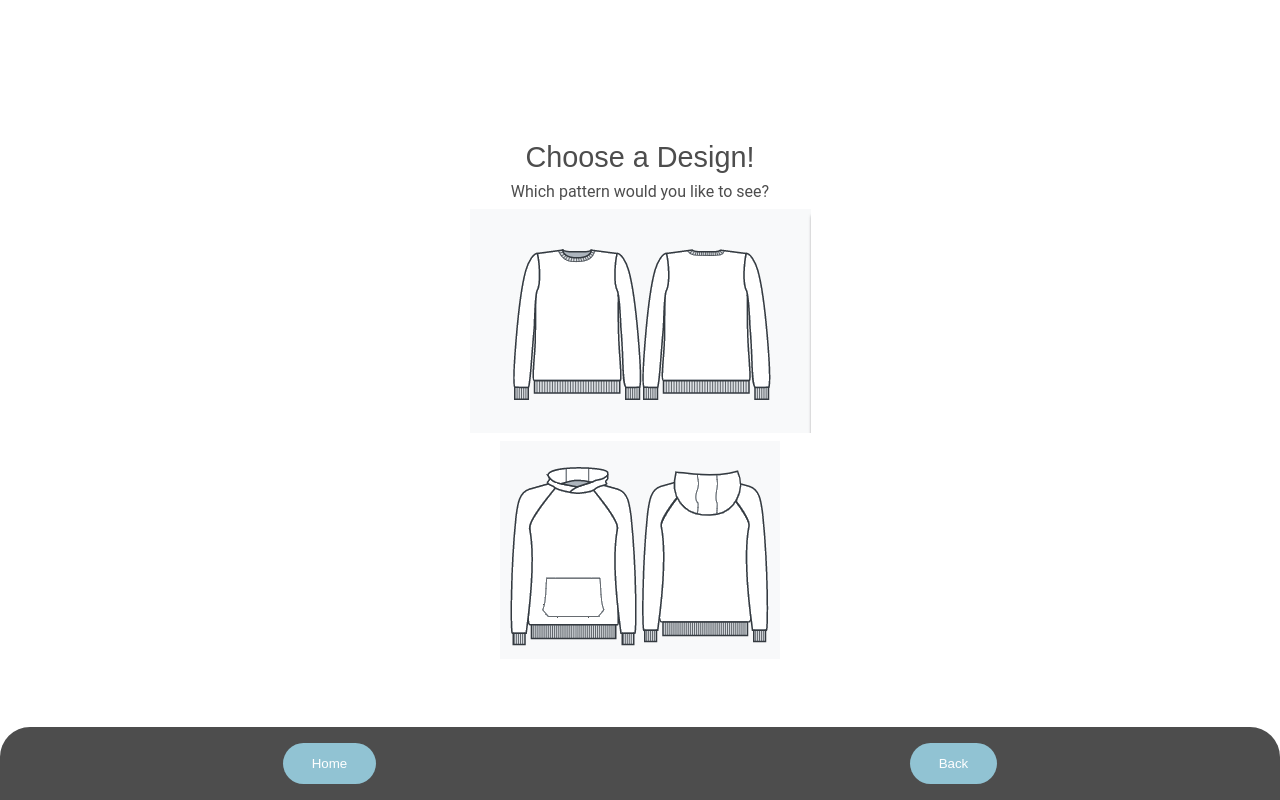
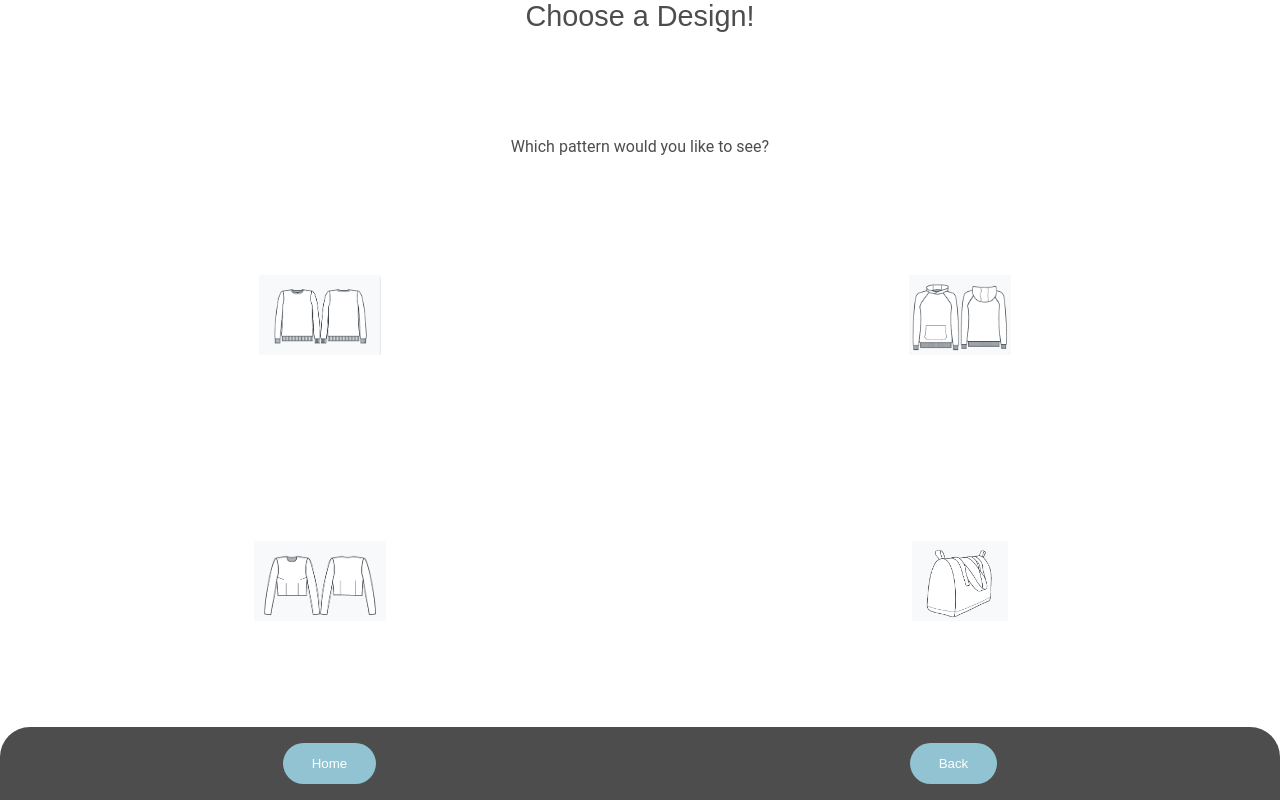
Before and after one commit to DNaunin/sewtable, a Next.js app: page /design in a window 1280 px wide. Built offline with nearby package versions, Linux system fonts and the light colour scheme.

Commit message:
✨ Add design page und corresponding css

```diff
--- a/pages/design.tsx
+++ b/pages/design.tsx
@@ -16,8 +16,22 @@ export default function Design() {
         <div className={styles.subtitle}>
           Which pattern would you like to see?
         </div>
-        <img src="/pulliSven.png" />
-        <img src="/hoodie.png" />
+        <img
+          className={styles.patternImage}
+          src="/pulliSven.png"
+          alt="Sweater pattern"
+        />
+        <img
+          className={styles.patternImage}
+          src="/hoodie.png"
+          alt="Hoodie pattern"
+        />
+        <img
+          className={styles.patternImage}
+          src="/shirt.png"
+          alt="Shirt pattern"
+        />
+        <img className={styles.patternImage} src="/bag.png" alt="Bag pattern" />
       </main>
       <Footer />
     </>
--- a/styles/Design.module.css
+++ b/styles/Design.module.css
@@ -2,6 +2,8 @@
   display: grid;
   grid-row-gap: 0.5em;
   height: 100vh;
+  grid-template-columns: repeat(2, 1fr);
+  grid-template-rows: 1fr 1fr 2fr 2fr;
   place-content: center;
   text-align: center;
   justify-items: center;
@@ -9,11 +11,17 @@
 }
 
 .title {
+  grid-area: 1 / 1 / 2 / 3;
   font-size: 1.8rem;
   font-family: Ranchers, sans-serif;
 }
 
 .subtitle {
+  grid-area: 2 / 1 / 3 / 3;
   font-size: 1rem;
   font-family: Roboto, sans-serif;
 }
+
+.patternImage {
+  max-height: 5em;
+}
```
